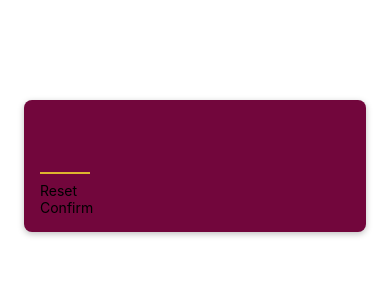
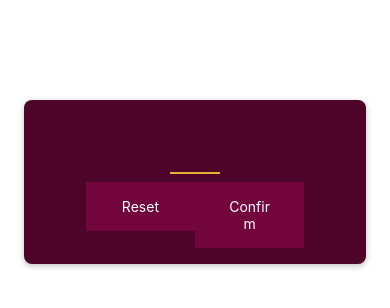
Before and after one commit to jacobways/react-native-mini-game, a React Native app: screen / in a window 390 px wide. Shown: the top 308 px of the page. Built offline with nearby package versions, Linux system fonts and the light colour scheme.

Commit message:
feat: 버튼 클릭 스타일 및 숫자 텍스트 레이아웃 변경

```diff
--- a/components/PrimaryButton.js
+++ b/components/PrimaryButton.js
@@ -1,11 +1,49 @@
-import { View, Text } from "react-native";
+import { View, Text, Pressable, StyleSheet } from "react-native";
 
 function PrimaryButton({ text }) {
+  function pressHandler() {
+    console.log("press!");
+  }
+
+  // style에 pressed를 전달해야 ios에서도 표시 가능
+  // style에 배열로 복수 스타일 입력 가능
+
   return (
-    <View>
-      <Text>{text}</Text>
+    <View style={styles.buttonInnerContainer}>
+      <Pressable
+        style={({ pressed }) =>
+          pressed
+            ? [styles.buttonInnerContainer, styles.pressed]
+            : styles.buttonInnerContainer
+        }
+        onPress={pressHandler}
+        android_ripple={{ color: "#644202" }}
+      >
+        <Text style={styles.buttonText}>{text}</Text>
+      </Pressable>
     </View>
   );
 }
 
 export default PrimaryButton;
+
+const styles = StyleSheet.create({
+  buttonOuterContainer: {
+    borderRadius: 28,
+    margin: 4,
+    overflow: "hidden",
+  },
+  buttonInnerContainer: {
+    backgroundColor: "#72063c",
+    paddingVertical: 8,
+    paddingHorizontal: 16,
+    elevation: 2,
+  },
+  buttonText: {
+    color: "white",
+    textAlign: "center",
+  },
+  pressed: {
+    opacity: 0.75,
+  },
+});
--- a/screens/StartGameScreen.js
+++ b/screens/StartGameScreen.js
@@ -11,8 +11,14 @@
         autoCapitalize="none"
         autoCorrect={false}
       />
-      <PrimaryButton text={"Reset"} />
-      <PrimaryButton text={"Confirm"} />
+      <View style={styles.buttonsContainer}>
+        <View style={styles.buttonContainer}>
+          <PrimaryButton text={"Reset"} />
+        </View>
+        <View style={styles.buttonContainer}>
+          <PrimaryButton text={"Confirm"} />
+        </View>
+      </View>
     </View>
   );
 }
@@ -21,10 +27,12 @@
 
 const styles = StyleSheet.create({
   inputContainer: {
+    justifyContent: "center",
+    alignItems: "center",
     marginTop: 100,
     marginHorizontal: 24,
     padding: 16,
-    backgroundColor: "#72063c",
+    backgroundColor: "#4e0329",
     borderRadius: 8,
     elevation: 4, // android 그림자
     shadowColor: "black", // ios 그림자
@@ -43,4 +51,10 @@
     fontWeight: "bold",
     textAlign: "center",
   },
+  buttonsContainer: {
+    flexDirection: "row",
+  },
+  buttonContainer: {
+    flex: 1,
+  },
 });
```
